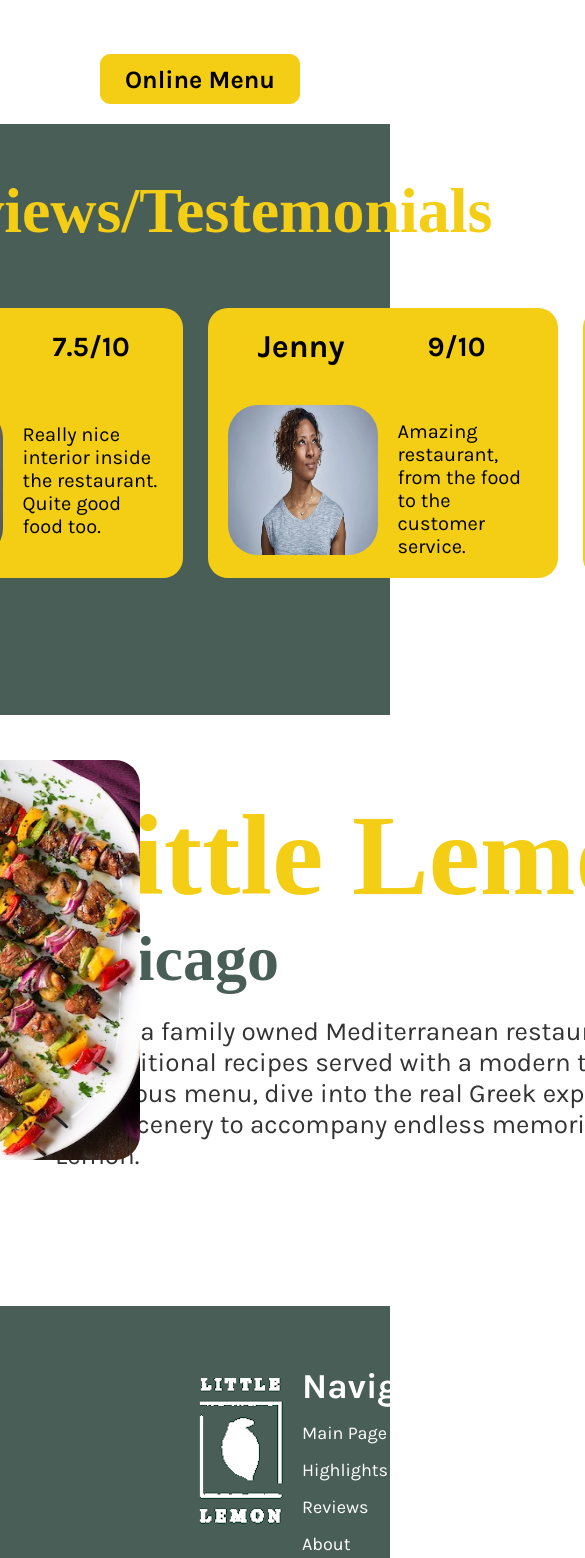
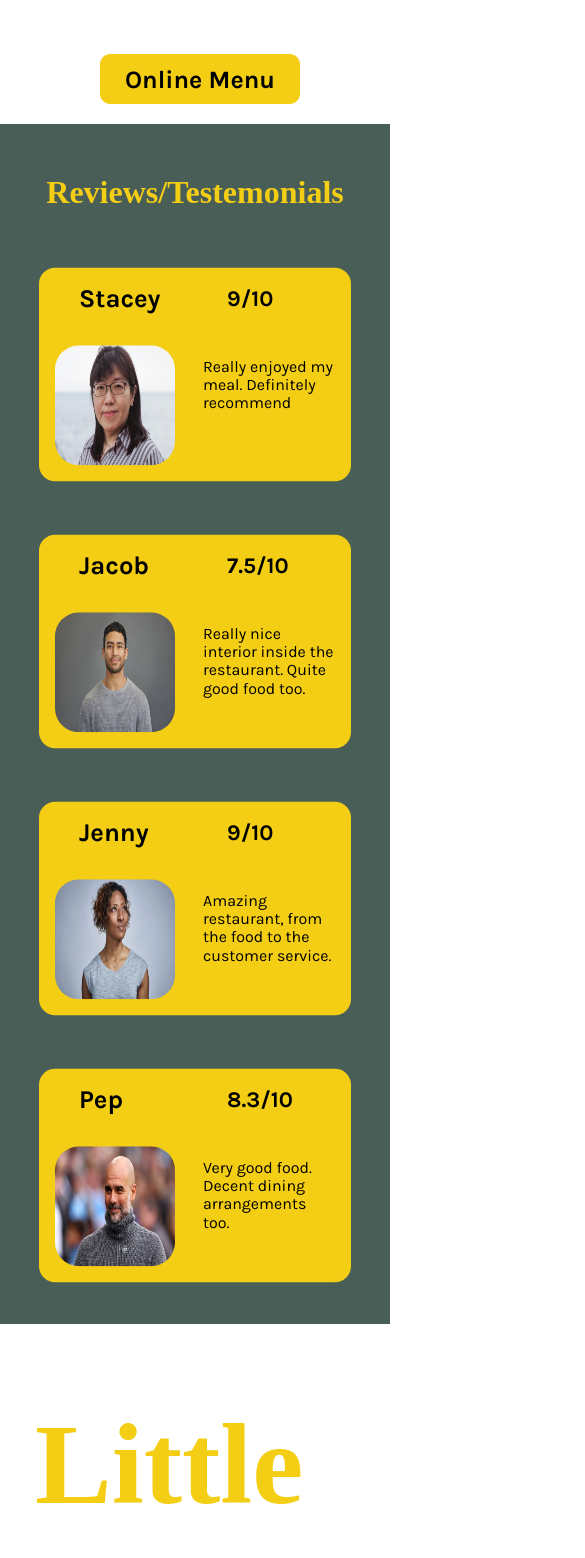
Before and after one commit to b1uuye/littlelemonproject, a React (Create React App) app: page / in a window 390 px wide. Shown: the part 2740-4298 px from the top of the page, 585 px wide, since content can reach past the window. Built offline with nearby package versions, Linux system fonts and the light colour scheme; a web font is replaced by a local one.

Commit message:
finished mobile view on everything, need to implement functionality with reserve page next

```diff
--- a/src/Components/About.css
+++ b/src/Components/About.css
@@ -47,3 +47,32 @@
     right: 250px;
     margin-top: 20px;
 }
+
+@media only screen and (max-width: 600px){
+
+    .about_container{
+        height: 900px;
+    }
+
+    .about_right .img1{
+        display: none;
+    }
+
+    .about_right .img2{
+        display: none;
+    }
+
+    .about_left{
+        width: 500px;
+        padding-left: 10px;
+    }
+
+    .about_left p{
+        background-color: #495e57;
+        border: 1px solid #495e57;
+        border-radius: 10px;
+        color: #ffffff;
+        padding: 20px;
+        width: 320px;
+    }
+}
--- a/src/Components/Footer.css
+++ b/src/Components/Footer.css
@@ -52,3 +52,16 @@
 .footer_right ul:nth-child(2){
     margin-right: -100px;
 }
+
+@media only screen and (max-width: 600px){
+
+    .footer_right{
+        display: none;
+    }
+
+    .footer_left img{
+        left: -240px;
+        position: absolute;
+
+    }
+}
--- a/src/Components/Reserve.css
+++ b/src/Components/Reserve.css
@@ -152,3 +152,63 @@
     scale: 1.1;
     cursor: pointer;
 }
+
+@media only screen and (max-width: 600px){
+
+    .reserve_container h1{
+        font-size: 40px;
+    }
+
+    .reserve_box{
+        display: block;
+        justify-content: space-between;
+    }
+
+    .reserve_box_left {
+        padding-left: 40px;
+    }
+
+    .reserve_box_left form label{
+        font-size: 20px;
+    }
+
+    .reserve_box_left form input{
+        width: 45%;
+    }
+
+    .reserve_box_left form textarea{
+        width: 45%;
+    }
+
+    .reserve_box_left form .times{
+        width: 45%;
+    }
+
+    .reserve_box_right{
+        padding-top: 20px;
+        padding-left: 20px;
+    }
+
+    .reserve_box_right form{
+        width: 350px;
+        height: 400px;
+    }
+
+    .reserve_box_right form label{
+        margin-top: 5px;
+        font-size: 20px;
+    }
+
+    .reserve_box_right form h3{
+        display: none;
+    }
+
+    .reserve_box .confbutton{
+        width: 300px;
+        height: 50px;
+        font-size: 20px;
+        padding: 10px;
+        margin-left: 25px;
+    }
+
+}
--- a/src/Components/Reviews.css
+++ b/src/Components/Reviews.css
@@ -70,3 +70,28 @@
     grid-row-start: 2;
     grid-row-end: 3;
 }
+
+@media only screen and (max-width: 600px){
+
+    .reviews_container{
+        padding-bottom: 1200px;
+    }
+
+    .reviews_container h1{
+        font-size: 32px;
+        padding-bottom: 30px;
+    }
+
+    .reviews_grid{
+        display: inline-block;
+    }
+
+    .reviews_grid .reviews{
+        transform: scale(0.8);
+    }
+
+    .reviews_grid .reviews:hover{
+        transform: scale(0.85);
+    }
+
+}
```
